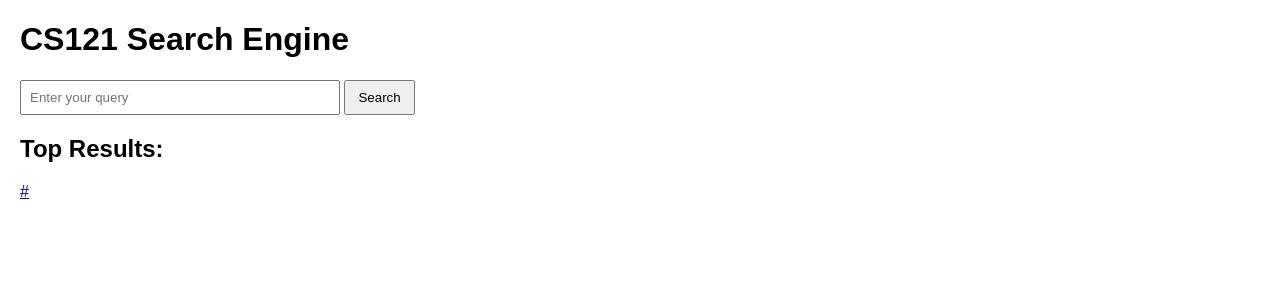
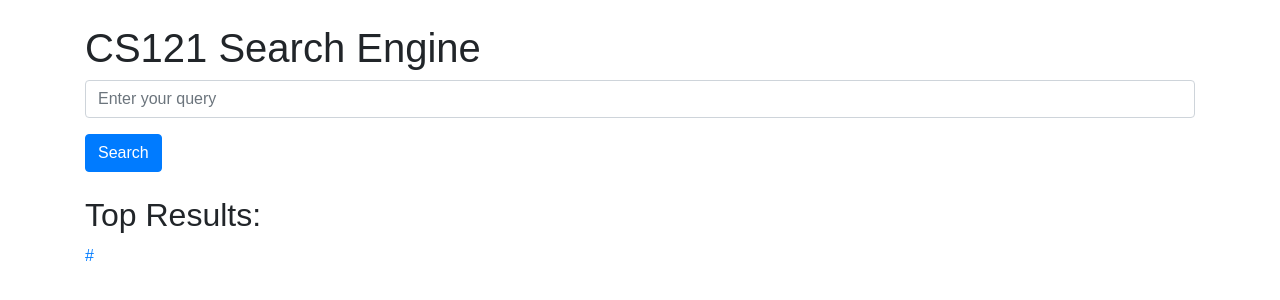
Before and after one commit to zackthomas1/cs121_A3SearchEngine, a Flask app: template templates/index.html in a window 1280 px wide. Shown: the top 300 px of the page. Run offline with Flask 3, Linux system fonts and the light colour scheme; the template is opened without the code that fills it: most values are stand-ins (such as "Sample title", 1, 10 or a date in 2020); parts of the project's set-up code (start-up, migrations or seed data) failed here and were passed over; some libraries are stand-ins or nearby versions.

Commit message:
Minor changes to the app

```diff
--- a/app.py
+++ b/app.py
@@ -6,14 +6,16 @@ from utils import get_logger
 app = Flask(__name__)
 app_logger = get_logger("APP")
 
-# Create and load your inverted index instance.
-# (Assume the index has been built and stored on disk previously.)
+# Create and load inverted index
 inverted_index = InvertedIndex()
 
-# For example, if you have a method to load the master index or doc map, you could call it here.
+# Initialize globals when the module is loaded.
 doc_id_url_map      = inverted_index.load_doc_id_map_from_disk()
+doc_lengths         = inverted_index.load_doc_lengths_from_disk()
 doc_norms           = inverted_index.load_doc_norms_from_disk()
 token_to_file_map   = inverted_index.load_token_to_file_map_from_disk()
+
+avg_doc_length      = inverted_index.load_meta_data_from_disk()["aavg_doc_length"]
 total_docs          = inverted_index.load_meta_data_from_disk()["total_doc_indexed"]
 
 @app.route('/', methods=['GET', 'POST'])
--- a/templates/index.html
+++ b/templates/index.html
@@ -3,27 +3,43 @@
 <head>
     <meta charset="utf-8">
     <title>Search Engine</title>
+    <link rel="stylesheet" href="https://stackpath.bootstrapcdn.com/bootstrap/4.5.2/css/bootstrap.min.css">
     <style>
       body { font-family: Arial, sans-serif; margin: 20px; }
-      input[type="text"] { width: 300px; padding: 8px; }
-      button { padding: 8px 12px; }
-      ul { list-style-type: none; padding: 0; }
-      li { margin: 5px 0; }
+      .results li { margin: 10px 0; }
+      .loading { display: none; }
     </style>
 </head>
 <body>
-    <h1>CS121 Search Engine</h1>
-    <form method="POST">
-        <input type="text" name="query" placeholder="Enter your query" required>
-        <button type="submit">Search</button>
+    <div class="container">
+        <h1 class="mt-4">CS121 Search Engine</h1>
+        <form id="searchForm" method="POST">
+            <div class="form-group">
+                <input type="text" class="form-control" name="query" placeholder="Enter your query" required>
+            </div>
+            <button type="submit" class="btn btn-primary">Search</button>
         </form>
+        <div id="loadingIndicator" class="loading mt-3">
+            <span>Loading...</span>
+        </div>
         {% if top_results %}
-      <h2>Top Results:</h2>
-      <ul>
+          <h2 class="mt-4">Top Results:</h2>
+          <ul class="results list-unstyled">
             {% for url in top_results %}
               <li><a href="{{ url }}" target="_blank">{{ url }}</a></li>
             {% endfor %}
           </ul>
+        {% elif request.method == 'POST' %}
+          <p class="mt-4">No results found. Please try a different query.</p>
         {% endif %}
+    </div>
+
+    <script src="https://code.jquery.com/jquery-3.5.1.min.js"></script>
+    <script>
+      // Simple example to show loading indicator during form submission
+      $('#searchForm').on('submit', function() {
+          $('#loadingIndicator').show();
+      });
+    </script>
 </body>
 </html>
```
Lines whose indentation alone changed are shown as unchanged.
